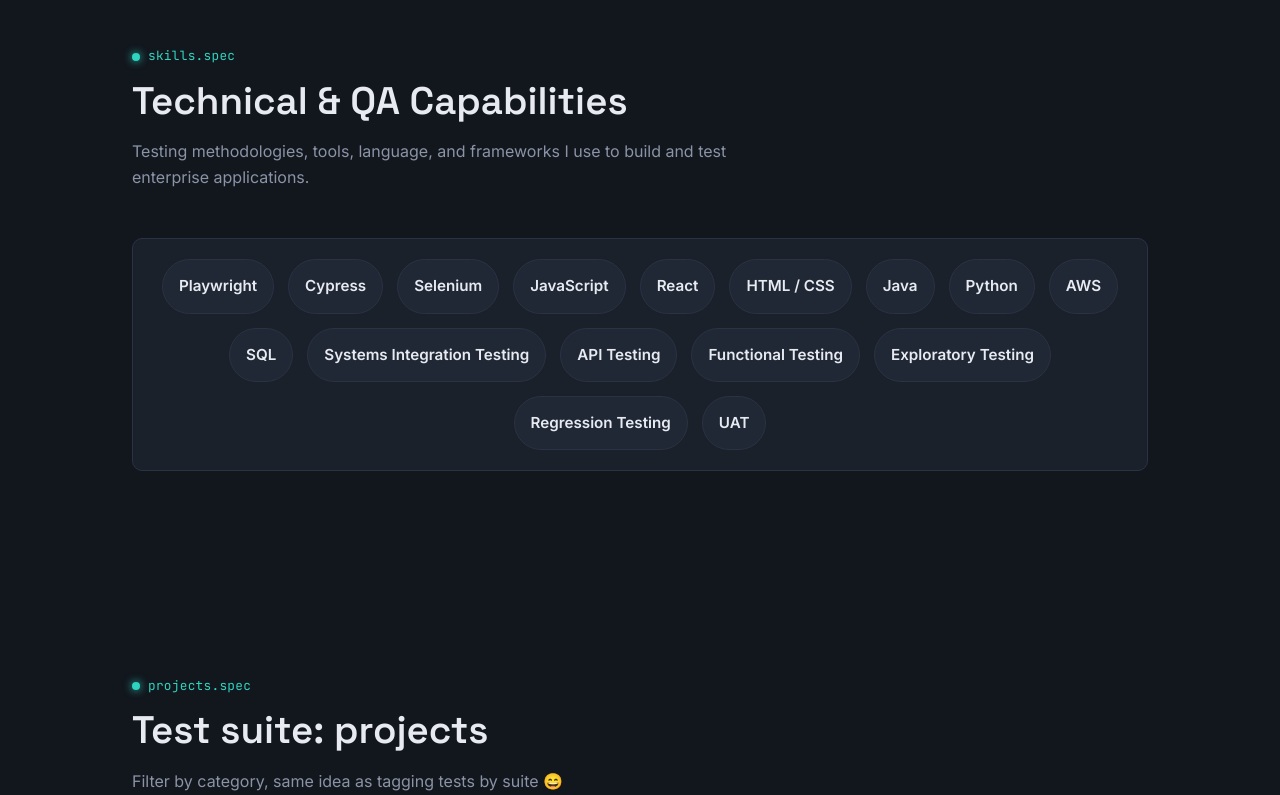
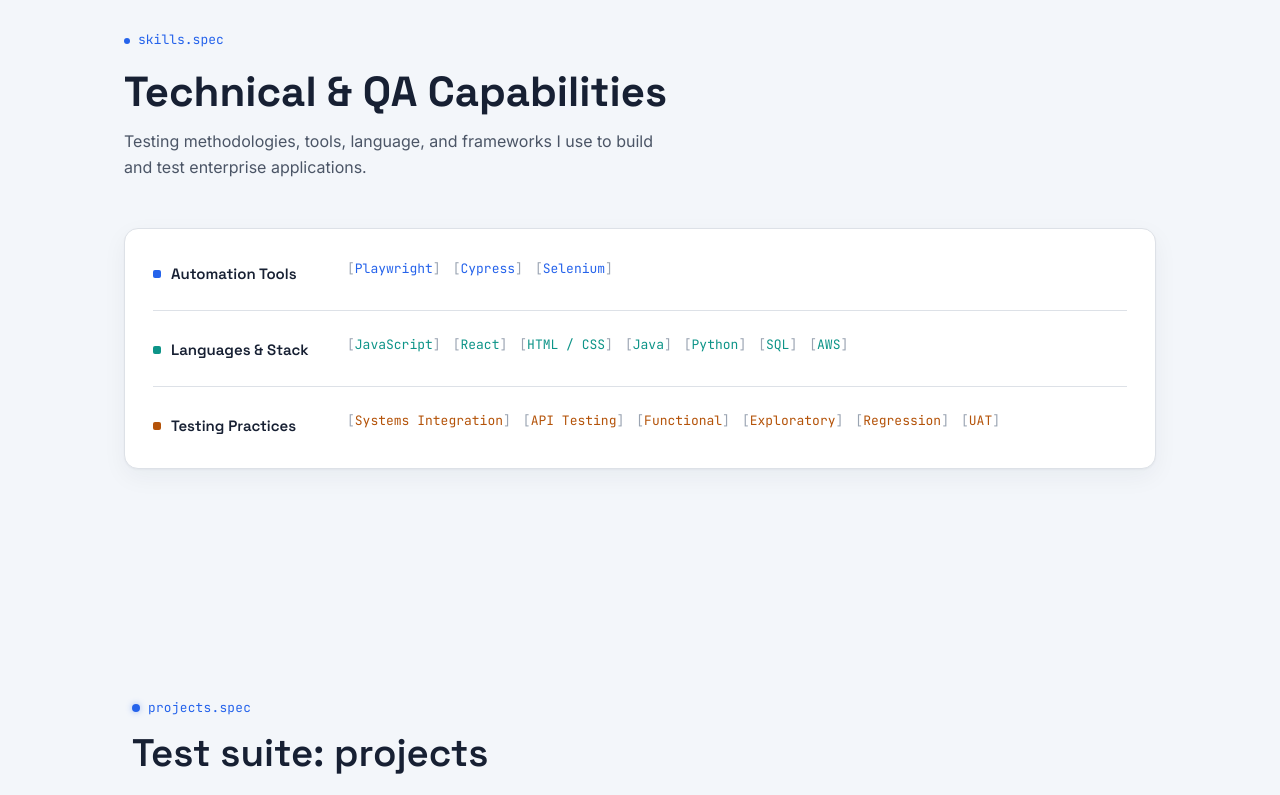
Before and after one commit to Rithy37/rithy-portfolio, a React (Vite) app: page / in a window 1280 px wide. Shown: the part 1300-2095 px from the top of the page. Built offline with nearby package versions, Linux system fonts and the light colour scheme.

Commit message:
add light theme

```diff
--- a/src/components/Contact.css
+++ b/src/components/Contact.css
@@ -17,7 +17,7 @@
 
 .form-field label {
   font-size: 0.8rem;
-  color: var(--accent-teal);
+  color: var(--accent-blue);
 }
 
 .form-field input,
@@ -35,7 +35,7 @@
 
 .form-field input:focus,
 .form-field textarea:focus {
-  border-color: var(--accent-teal);
+  border-color: var(--accent-blue);
   outline: none;
 }
 
--- a/src/components/Footer.css
+++ b/src/components/Footer.css
@@ -24,5 +24,5 @@
 }
 
 .footer-links a:hover {
-  color: var(--accent-teal);
+  color: var(--accent-blue);
 }
--- a/src/components/Hero.css
+++ b/src/components/Hero.css
@@ -40,7 +40,7 @@
   border: 1px solid var(--border);
   border-radius: 10px;
   overflow: hidden;
-  box-shadow: 0 20px 60px -20px rgba(0, 0, 0, 0.6);
+  box-shadow: 0 20px 45px -20px rgba(30, 36, 48, 0.12);
 }
 
 .hero-terminal-bar {
@@ -94,7 +94,7 @@
   margin-top: 16px;
   padding-top: 16px;
   border-top: 1px solid var(--border);
-  color: var(--accent-teal);
+  color: var(--accent-blue);
   font-weight: 600;
   opacity: 0;
   animation: fadeIn 0.4s ease forwards;
--- a/src/components/Nav.css
+++ b/src/components/Nav.css
@@ -2,7 +2,7 @@
   position: sticky;
   top: 0;
   z-index: 50;
-  background: rgba(18, 22, 29, 0.85);
+  background: var(--bg);
   backdrop-filter: blur(10px);
   border-bottom: 1px solid var(--border);
 }
@@ -24,7 +24,7 @@
 }
 
 .nav-logo-dot {
-  color: var(--accent-teal);
+  color: var(--accent-blue);
 }
 
 .nav-links-desktop {
@@ -40,7 +40,7 @@
 }
 
 .nav-links-desktop a:hover {
-  color: var(--accent-teal);
+  color: var(--accent-blue);
 }
 
 .nav-toggle {
--- a/src/components/Projects.jsx
+++ b/src/components/Projects.jsx
@@ -20,16 +20,6 @@ const PROJECTS = [
     linkLabel: 'Visit NZQA Website',
   },
   {
-    id: 'playwright-suite',
-    name: 'Playwright E2E Suite',
-    description:
-      'Page-Object-Model test suite covering login, cart, and checkout flows, with CI running the suite on every push via GitHub Actions. Please note that this is an on-going learning project',
-    tags: ['automation'],
-    status: 'PASSING',
-    url: 'https://github.com/Rithy37/playWrightProject',
-    linkLabel: 'View repo',
-  },
-  {
     id: 'nzqa-learner-portal',
     name: 'Professional Enterprise Frontend Development',
     description:
@@ -49,6 +39,16 @@ const PROJECTS = [
     url: 'https://www2.nzqa.govt.nz/',
     linkLabel: 'Visit NZQA Website',
   },
+  {
+    id: 'playwright-suite',
+    name: 'Playwright E2E Suite',
+    description:
+      'Page-Object-Model test suite covering login, cart, and checkout flows, with CI running the suite on every push via GitHub Actions. Please note that this is an on-going learning project.',
+    tags: ['automation'],
+    status: 'Personal Project',
+    url: 'https://github.com/Rithy37/playWrightProject',
+    linkLabel: 'View repo',
+  },
 ]
 
 function Projects() {
@@ -64,7 +64,7 @@ function Projects() {
       <p className="section-label">projects.spec</p>
       <h2 className="section-title">Test suite: projects</h2>
       <p className="section-intro">
-        Filter by category, same idea as tagging tests by suite <span>&#128516;</span>
+        Filter by category, same idea as tagging tests by suite
       </p>
 
       <div className="project-filters mono" data-test="project-filters">
@@ -92,7 +92,7 @@ function Projects() {
             <div className="project-card-top">
               <span
                 className={`project-status mono ${
-                  project.status === 'PASSING' ? 'passing' : 'draft'
+                  project.status === 'Personal Project' ? 'passing' : 'draft'
                 }`}
                 data-test="project-status"
               >
--- a/src/components/Skills.css
+++ b/src/components/Skills.css
@@ -1,40 +1,160 @@
-.skills-grid {
+.skills-section {
+  padding: 88px 24px 120px;
+  max-width: 1080px;
+  margin: 0 auto;
+  font-family: var(--font-body);
+  color: var(--text);
+}
+
+.skills-eyebrow {
+  display: inline-flex;
+  align-items: center;
+  gap: 8px;
+  font-family: var(--font-mono);
+  font-size: 13px;
+  color: var(--accent-blue);
+  margin-bottom: 18px;
+}
+
+.skills-dot {
+  width: 6px;
+  height: 6px;
+  border-radius: 50%;
+  background: var(--accent-blue);
+  display: inline-block;
+}
+
+.skills-title {
+  font-family: var(--font-display);
+  font-weight: 700;
+  font-size: 42px;
+  line-height: 1.1;
+  margin: 0 0 14px;
+  color: var(--text);
+}
+
+.skills-dek {
+  font-size: 16px;
+  line-height: 1.6;
+  color: #4b5566;
+  max-width: 560px;
+  margin: 0 0 48px;
+}
+
+/* Panel wrapper — gives the section its own surface instead of
+   floating directly on the page background */
+.skills-panel {
+  background: var(--surface);
+  border: 1px solid var(--border);
+  border-radius: 14px;
+  padding: 6px 28px;
+  box-shadow:
+    0 1px 2px rgba(23, 32, 51, 0.04),
+    0 8px 24px rgba(23, 32, 51, 0.05);
+}
+
+.skills-row {
+  display: grid;
+  grid-template-columns: 170px 1fr;
+  gap: 24px;
+  align-items: start;
+  padding: 24px 0;
+  border-top: 1px solid var(--border);
+}
+
+.skills-row:first-child {
+  border-top: none;
+}
+
+.skills-cat {
+  font-family: var(--font-display);
+  font-weight: 600;
+  font-size: 15px;
+  display: flex;
+  align-items: center;
+  gap: 10px;
+  padding-top: 3px;
+}
+
+.skills-swatch {
+  width: 8px;
+  height: 8px;
+  border-radius: 2px;
+  flex-shrink: 0;
+}
+
+.skills-items {
   display: flex;
   flex-wrap: wrap;
-  gap: 14px;
-  justify-content: center;
-  background: var(--surface);
-  border: 1px solid var(--border);
-  border-radius: 10px;
-  padding: 20px;
+  gap: 8px 12px;
+  align-content: flex-start;
 }
 
-.skill-bubble {
-  display: inline-flex;
-  align-items: center;
-  justify-content: center;
-  padding: 14px 16px;
-  border-radius: 999px;
-  background: var(--surface-alt);
-  color: var(--text);
-  font-size: 0.95rem;
-  font-weight: 600;
-  text-align: center;
-  border: 1px solid var(--border);
-  transition: border-color 0.15s ease, transform 0.15s ease, background-color 0.15s ease;
+.skills-tag {
+  font-family: var(--font-mono);
+  font-size: 13px;
   white-space: nowrap;
 }
 
-.skill-bubble:hover,
-.skill-bubble:focus-visible {
-  transform: translateY(-2px);
-  border-color: var(--accent-teal-dim);
+.skills-bracket {
+  color: #9aa4b2;
 }
 
-@media (max-width: 560px) {
-  .skills-grid {
-    grid-template-columns: repeat(auto-fit, minmax(130px, 1fr));
-    gap: 12px;
-    padding: 16px;
+/* ---------- Tablet ---------- */
+@media (max-width: 860px) {
+  .skills-title {
+    font-size: 34px;
+  }
+
+  .skills-row {
+    grid-template-columns: 140px 1fr;
+    gap: 16px;
   }
 }
+
+/* ---------- Mobile ---------- */
+@media (max-width: 640px) {
+  .skills-section {
+    padding: 64px 16px 88px;
+  }
+
+  .skills-title {
+    font-size: 28px;
+  }
+
+  .skills-dek {
+    margin-bottom: 32px;
+  }
+
+  .skills-panel {
+    padding: 4px 18px;
+    border-radius: 12px;
+  }
+
+  /* Stack category above its tags instead of side-by-side columns,
+     which get too cramped under ~400px */
+  .skills-row {
+    grid-template-columns: 1fr;
+    row-gap: 12px;
+    padding: 20px 0;
+  }
+
+  .skills-cat {
+    padding-top: 0;
+  }
+
+  .skills-tag {
+    font-size: 12.5px;
+  }
+}
+
+/* ---------- Small phones ---------- */
+@media (max-width: 380px) {
+  .skills-items {
+    gap: 6px 10px;
+  }
+
+  .skills-tag {
+    font-size: 12px;
+  }
+}
--- a/src/components/Skills.jsx
+++ b/src/components/Skills.jsx
@@ -1,41 +1,69 @@
-import './Skills.css'
+import "./Skills.css";
 
-const SKILLS = [
-  'Playwright',
-  'Cypress',
-  'Selenium',
-  'JavaScript',
-  'React',
-  'HTML / CSS',
-  'Java',
-  'Python',
-  'AWS',
-  'SQL',
-  'Systems Integration Testing',
-  'API Testing',
-  'Functional Testing',
-  'Exploratory Testing',
-  'Regression Testing',
-  'UAT'
-]
+const SKILL_GROUPS = [
+  {
+    category: "Automation Tools",
+    color: "var(--accent-blue)",
+    skills: ["Playwright", "Cypress", "Selenium"],
+  },
+  {
+    category: "Languages & Stack",
+    color: "var(--accent-teal)",
+    skills: ["JavaScript", "React", "HTML / CSS", "Java", "Python", "SQL", "AWS"],
+  },
+  {
+    category: "Testing Practices",
+    color: "var(--accent-amber)",
+    skills: [
+      "Systems Integration",
+      "API Testing",
+      "Functional",
+      "Exploratory",
+      "Regression",
+      "UAT",
+    ],
+  },
+];
 
-function Skills() {
+export default function Skills() {
   return (
-    <section id="skills" className="section" data-test="skills-section">
-      <p className="section-label">skills.spec</p>
-      <h2 className="section-title">Technical & QA Capabilities</h2>
-      <p className="section-intro">
-        Testing methodologies, tools, language, and frameworks I use to build and test enterprise applications.
+    <section className="skills-section">
+      <div className="skills-eyebrow">
+        <span className="skills-dot" />
+        skills.spec
+      </div>
+      <h2 className="skills-title">Technical &amp; QA Capabilities</h2>
+      <p className="skills-dek">
+        Testing methodologies, tools, language, and frameworks I use to build
+        and test enterprise applications.
       </p>
-      <div className="skills-grid" data-test="skills-grid">
-        {SKILLS.map((skill) => (
-          <span className="skill-bubble" key={skill}>
-            {skill}
-          </span>
+
+      <div className="skills-panel">
+        {SKILL_GROUPS.map((group) => (
+          <div className="skills-row" key={group.category}>
+            <span className="skills-cat">
+              <span
+                className="skills-swatch"
+                style={{ background: group.color }}
+              />
+              {group.category}
+            </span>
+            <span className="skills-items">
+              {group.skills.map((skill) => (
+                <span
+                  key={skill}
+                  className="skills-tag"
+                  style={{ color: group.color }}
+                >
+                  <span className="skills-bracket">[</span>
+                  {skill}
+                  <span className="skills-bracket">]</span>
+                </span>
+              ))}
+            </span>
+          </div>
         ))}
       </div>
     </section>
-  )
+  );
 }
-
-export default Skills
--- a/src/index.css
+++ b/src/index.css
@@ -1,22 +1,24 @@
 :root {
   /* Color tokens */
-  --bg: #12161d;
-  --surface: #1a212b;
-  --surface-alt: #202836;
-  --border: #2a3244;
-  --text: #e7eaf0;
-  --text-muted: #8b93a6;
-  --accent-teal: #2dd4bf;
-  --accent-teal-dim: #1b8f80;
-  --accent-amber: #f0a83e;
-  --accent-rose: #f2617a;
+  --bg: #f3f6fa;
+  --surface: #ffffff;
+  --surface-alt: #eceef2;
+  --border: #dde1e7;
+  --text: #172033;
+  --text-muted: #111827;
+  --accent-blue: #2563eb;
+  --accent-blue-dim: #1d4ed8;
+  --accent-teal: #0d9488;
+  --accent-teal-dim: #0b7c72;
+  --accent-amber: #b45309;
+  --accent-rose: #dc2626;
 
   /* Type tokens */
   --font-display: 'Space Grotesk', sans-serif;
   --font-body: 'Inter', sans-serif;
   --font-mono: 'JetBrains Mono', monospace;
 
-  color-scheme: dark;
+  color-scheme: light;
 }
 
 * {
@@ -31,6 +33,7 @@ html {
   html {
     scroll-behavior: auto;
   }
+
   * {
     animation-duration: 0.01ms !important;
     animation-iteration-count: 1 !important;
@@ -47,7 +50,9 @@ body {
   -webkit-font-smoothing: antialiased;
 }
 
-h1, h2, h3 {
+h1,
+h2,
+h3 {
   font-family: var(--font-display);
   font-weight: 600;
   line-height: 1.15;
@@ -76,7 +81,7 @@ button {
 .section-label {
   font-family: var(--font-mono);
   font-size: 0.8rem;
-  color: var(--accent-teal);
+  color: var(--accent-blue);
   letter-spacing: 0.02em;
   margin-bottom: 12px;
   display: flex;
@@ -89,8 +94,8 @@ button {
   width: 8px;
   height: 8px;
   border-radius: 50%;
-  background: var(--accent-teal);
-  box-shadow: 0 0 8px var(--accent-teal);
+  background: var(--accent-blue);
+  box-shadow: 0 0 6px rgba(37, 99, 235, 0.4);
 }
 
 .section-title {
@@ -119,20 +124,20 @@ button {
 }
 
 .btn:hover {
-  border-color: var(--accent-teal);
+  border-color: var(--accent-blue);
   transform: translateY(-1px);
 }
 
 .btn-primary {
-  background: var(--accent-teal);
-  color: #0a1210;
-  border-color: var(--accent-teal);
+  background: var(--accent-blue);
+  color: #ffffff;
+  border-color: var(--accent-blue);
   font-weight: 600;
 }
 
 .btn-primary:hover {
-  background: var(--accent-teal-dim);
-  border-color: var(--accent-teal-dim);
+  background: var(--accent-blue-dim);
+  border-color: var(--accent-blue-dim);
 }
 
 .btn:focus-visible,
@@ -140,6 +145,6 @@ a:focus-visible,
 button:focus-visible,
 input:focus-visible,
 textarea:focus-visible {
-  outline: 2px solid var(--accent-teal);
+  outline: 2px solid var(--accent-blue);
   outline-offset: 2px;
 }
```
Also changed, not shown: src/components/Projects.css (+6 -6 lines).
